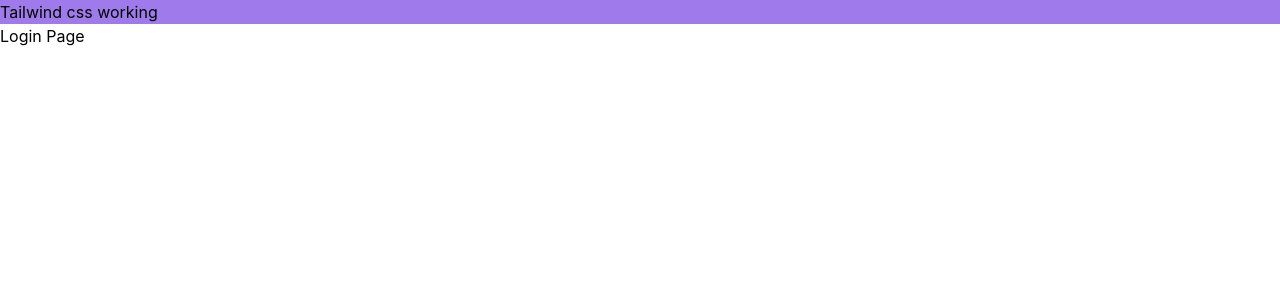
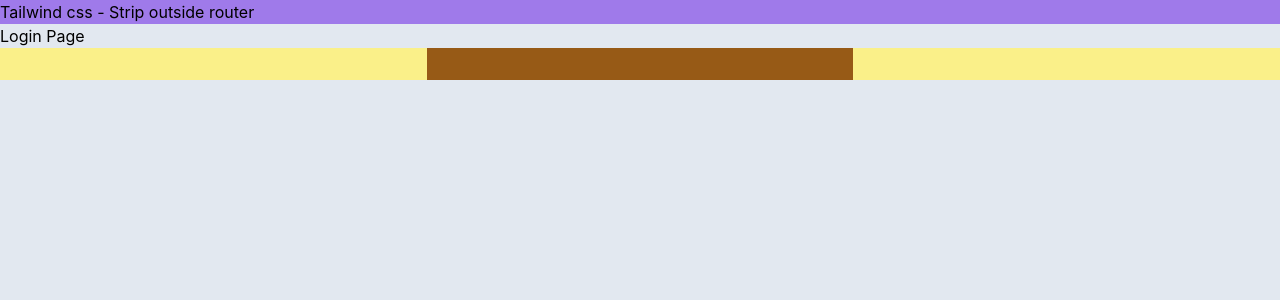
Before and after one commit to manojkmishra/pingpong, a React (Create React App) app: page /login in a window 1280 px wide. Shown: the top 300 px of the page. Built offline with nearby package versions, Linux system fonts and the light colour scheme.

Commit message:
changing bg of main page

```diff
--- a/src/App.js
+++ b/src/App.js
@@ -8,9 +8,11 @@ import Login from './Login';
 function App() {
   return (
     <div >
-        <h1 className="bg-purple-500">  Tailwind css working </h1>
+        <h1 className="bg-purple-500">  Tailwind css - Strip outside router </h1>
         <Router>
+          <div className="bg-gray-300 h-screen">
            <Route path="/login" component={Login} />
+           </div>
         </Router>
     </div>
   );
--- a/src/Login.js
+++ b/src/Login.js
@@ -6,7 +6,14 @@ export default class Login extends Component
     { return(
              <div>
                <h1> Login Page</h1>
+               <div className="flex">
+                 <div className="w-1/3 p-4 bg-yellow-300"></div>
+                 <div className="w-1/3 p-4 bg-yellow-800"></div>
+                 <div className="w-1/3 p-4 bg-yellow-300"></div>
+               </div>
              </div>
+
+
            );
     }
 }
```
